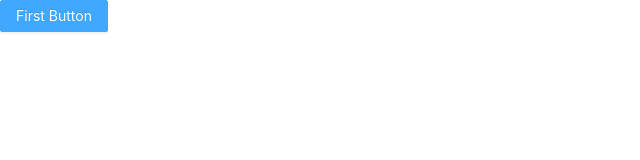
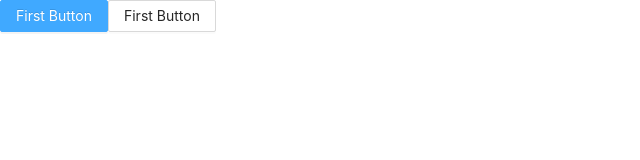
Before and after one commit to yoshihub/nextjstodo, a Next.js app: page /antdesign in a window 1280 px wide. Shown: the top 160 px of the page, without its empty margins (0-640 px from the left). Built offline with nearby package versions, Linux system fonts and the light colour scheme.

Commit message:
デプロイテスト

```diff
--- a/pages/antdesign.tsx
+++ b/pages/antdesign.tsx
@@ -14,7 +14,10 @@ const AntDesign: React.FC= () => {
 
 
   return (
+    <div>
     <Button type="primary" onClick={onButtonClick}>First Button</Button>
+    <Button type="ghost" onClick={onButtonClick}>First Button</Button>
+    </div>
   )
 
 }
```
